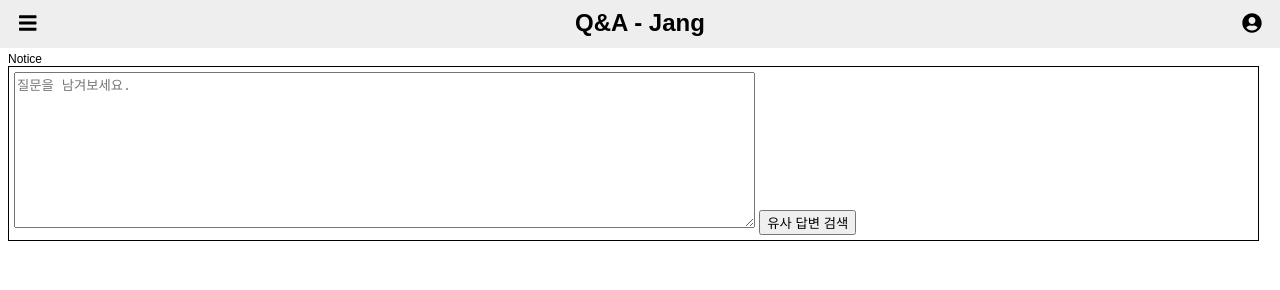
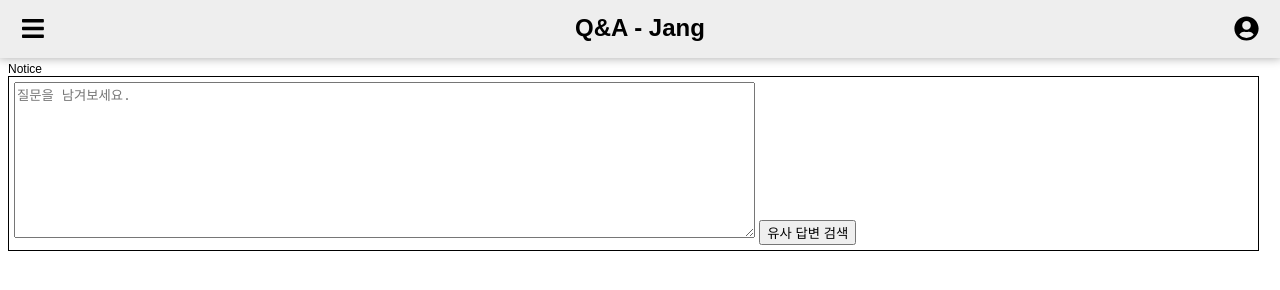
Before and after one commit to HuiwonJang/Jang_Asked, a plain HTML site: page index.html in a window 1280 px wide. Drawn offline with Linux system fonts and the light colour scheme.

Commit message:
Update styles.css

```diff
--- a/css/styles.css
+++ b/css/styles.css
@@ -22,18 +22,22 @@ a:active{
 header.page_header{
   display: flex;
   justify-content: space-between;
-  height:50px;
+  height:60px;
+  position:relative;
+  margin:-10px;
+  margin-top:-10px;
   align-items:center;
+
   color:#000000;
   background-color:#eeeeee;
-  margin:-10px;
-  margin-top:-10px;
+
   z-index:2;
+  box-shadow: 0 0 10px rgba(0, 0, 0, 0.35);
 }
 header.page_header > button.btn_menu{
   display: flex;
-  width:40px;
-  height:40px;
+  width:50px;
+  height:50px;
   margin:10px;
   border:1px;
   border-radius: 5px;
@@ -41,7 +45,7 @@ header.page_header > button.btn_menu{
 }
 .fa-bars{
   margin:auto;
-  font-size:20px;
+  font-size:25px;
 }
 
 header.page_header > h1{
@@ -53,8 +57,8 @@ header.page_header > h1{
 
 header.page_header > .user-menu-dropdown > button{
   display: flex;
-  width:40px;
-  height:40px;
+  width:50px;
+  height:50px;
   margin:10px;
   border:1px;
   border-radius: 5px;
@@ -62,7 +66,7 @@ header.page_header > .user-menu-dropdown > button{
 }
 .fa-user-circle{
   margin:auto;
-  font-size:20px;
+  font-size:25px;
 }
 
 /*section*/
```
